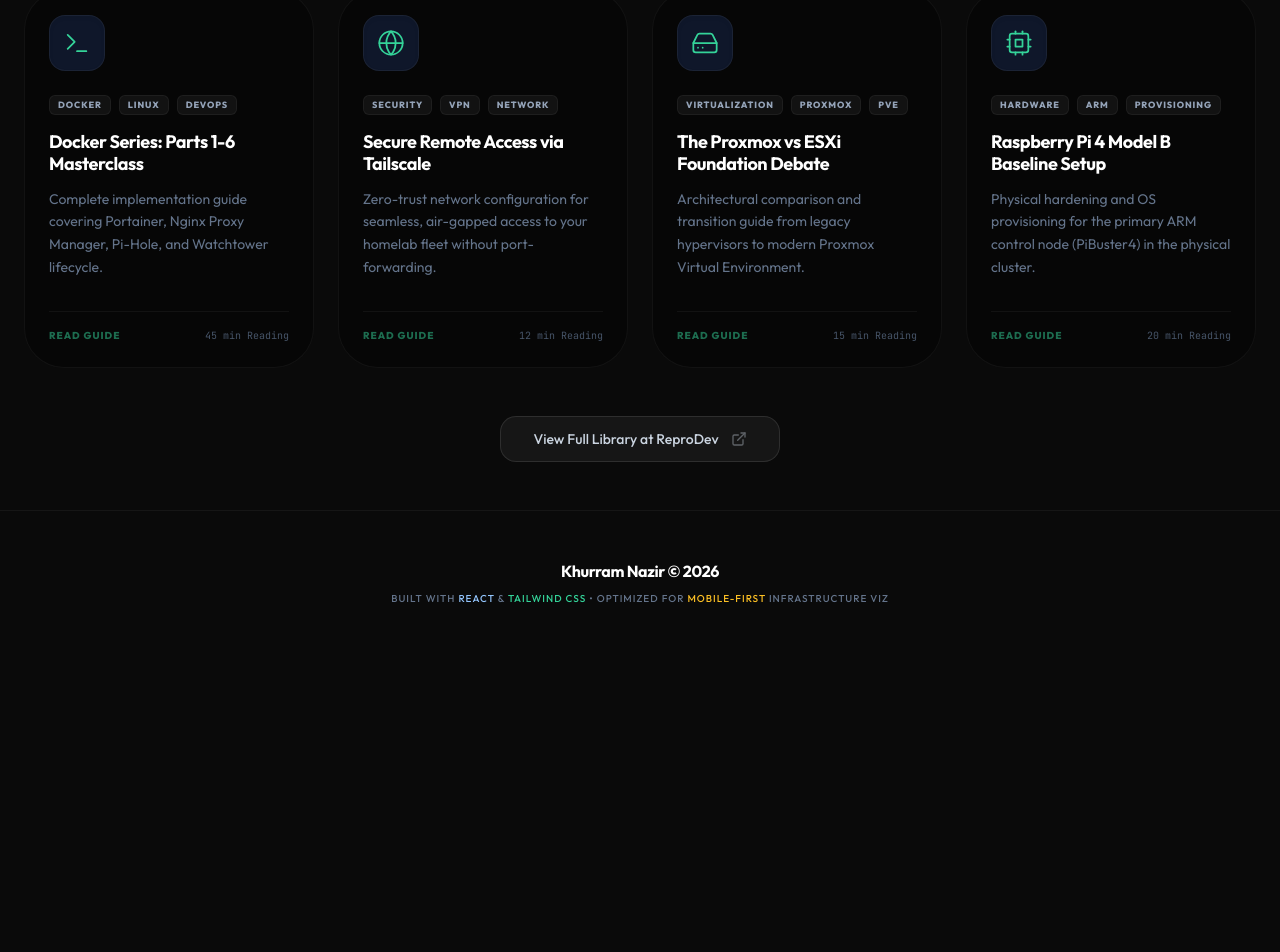
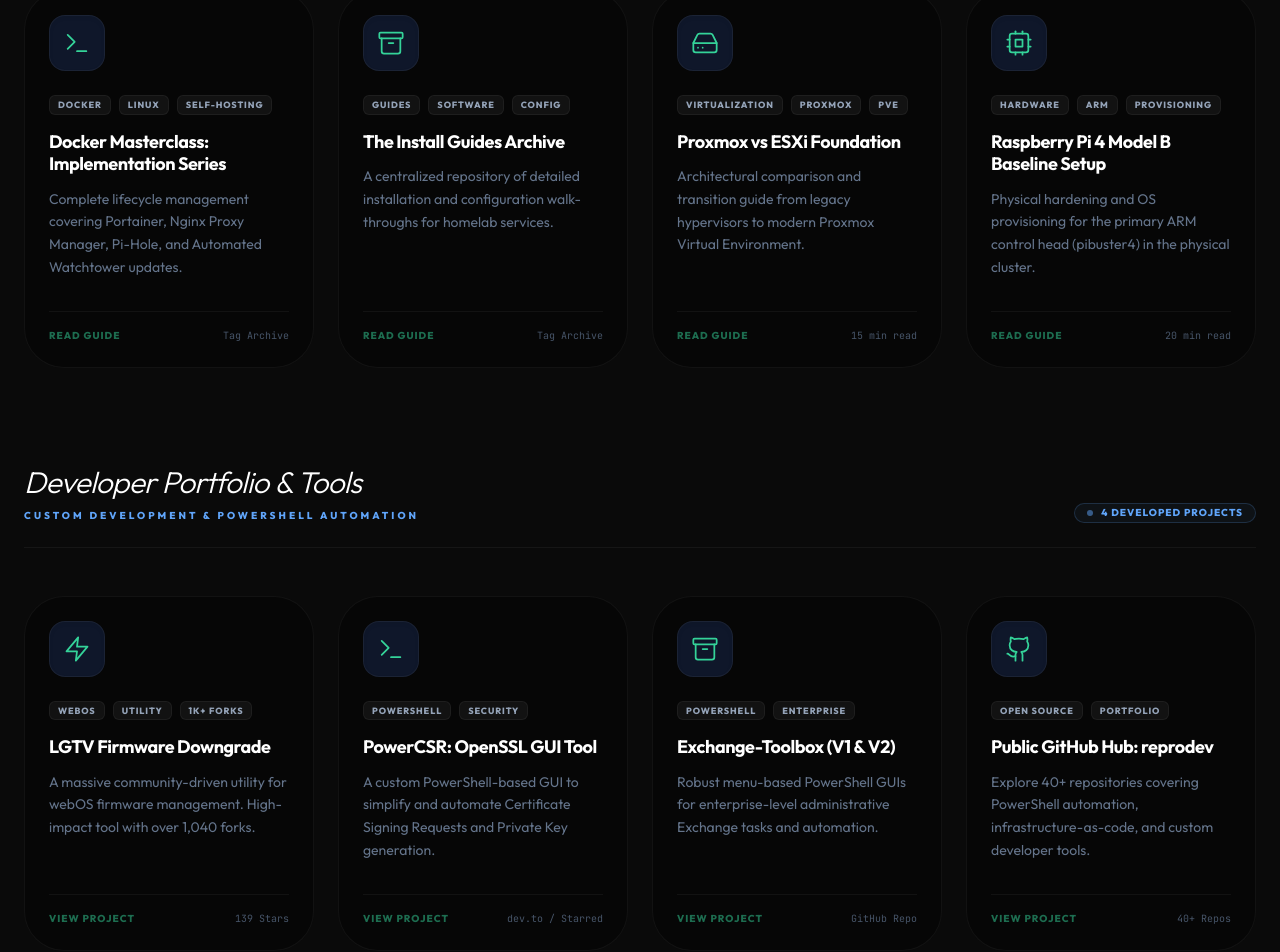
Before and after one commit to reprodev/homelab-portfolio, a React (Vite) app: page / in a window 1280 px wide. Shown: the part 6300-7252 px from the top of the page. Before the commit the page ends 6954 px from the top, so only its background shows below. Built offline with nearby package versions, Linux system fonts and the light colour scheme.

Commit message:
V1.5: Integrated Top-Performing GitHub Repos & Community Tools

```diff
--- a/src/components/HardwareLayer.jsx
+++ b/src/components/HardwareLayer.jsx
@@ -103,7 +103,7 @@ const HardwareLayer = () => {
             <div className="flex items-center gap-3">
               <span>pibuster4 (Bare-metal)</span>
               <a
-                href="https://reprodev.com/setting-up-a-raspberry-pi-4-model-b/"
+                href="https://reprodev.com/set-up-raspberry-pi/"
                 target="_blank"
                 rel="noopener noreferrer"
                 className="p-1.5 bg-amber-500/10 border border-amber-500/20 rounded-lg text-amber-400 hover:bg-amber-500/20 transition-all group/doc"
--- a/src/components/KnowledgeLayer.jsx
+++ b/src/components/KnowledgeLayer.jsx
@@ -1,9 +1,8 @@
 import React from 'react';
 import Card from './Card';
-import Badge from './Badge';
-import { BookOpen, Terminal, HardDrive, Shield, ExternalLink, Cpu, Globe } from 'lucide-react';
+import { Terminal, HardDrive, ExternalLink, Cpu, Globe, Code, Zap, Archive, Github } from 'lucide-react';
 
-const TutorialCard = ({ title, desc, icon: Icon, link, tags, time }) => (
+const TutorialCard = ({ title, desc, icon: Icon, link, tags, time, type = "Guide" }) => (
   <a
     href={link}
     target="_blank"
@@ -35,51 +34,91 @@ const TutorialCard = ({ title, desc, icon: Icon, link, tags, time }) => (
       </div>
 
       <div className="mt-8 flex items-center justify-between pt-4 border-t border-white/5">
-        <span className="text-[10px] uppercase font-black tracking-widest text-emerald-400/50">Read Guide</span>
-        <span className="text-[10px] font-mono text-slate-600">{time} Reading</span>
+        <span className="text-[10px] uppercase font-black tracking-widest text-emerald-400/50">{type === "Project" ? "View Project" : "Read Guide"}</span>
+        <span className="text-[10px] font-mono text-slate-600">{time}</span>
       </div>
     </div>
   </a>
 );
 
 const KnowledgeLayer = () => {
-  const tutorials = [
+  const guides = [
     {
-      title: "Docker Series: Parts 1-6 Masterclass",
-      desc: "Complete implementation guide covering Portainer, Nginx Proxy Manager, Pi-Hole, and Watchtower lifecycle.",
+      title: "Docker Masterclass: Implementation Series",
+      desc: "Complete lifecycle management covering Portainer, Nginx Proxy Manager, Pi-Hole, and Automated Watchtower updates.",
       icon: Terminal,
-      link: "https://reprodev.com/tag/install-guides/",
-      tags: ["Docker", "Linux", "DevOps"],
-      time: "45 min"
+      link: "https://reprodev.com/tag/docker/",
+      tags: ["Docker", "Linux", "Self-hosting"],
+      time: "Tag Archive"
     },
     {
-      title: "Secure Remote Access via Tailscale",
-      desc: "Zero-trust network configuration for seamless, air-gapped access to your homelab fleet without port-forwarding.",
-      icon: Globe,
-      link: "https://reprodev.com/remotely-and-securely-access-your-homelab/",
-      tags: ["Security", "VPN", "Network"],
-      time: "12 min"
+      title: "The Install Guides Archive",
+      desc: "A centralized repository of detailed installation and configuration walk-throughs for homelab services.",
+      icon: Archive,
+      link: "https://reprodev.com/tag/install-guides/",
+      tags: ["Guides", "Software", "Config"],
+      time: "Tag Archive"
     },
     {
-      title: "The Proxmox vs ESXi Foundation Debate",
+      title: "Proxmox vs ESXi Foundation",
       desc: "Architectural comparison and transition guide from legacy hypervisors to modern Proxmox Virtual Environment.",
       icon: HardDrive,
       link: "https://reprodev.com/the-proxmox-vs-esxi-debate/",
       tags: ["Virtualization", "Proxmox", "PVE"],
-      time: "15 min"
+      time: "15 min read"
     },
     {
       title: "Raspberry Pi 4 Model B Baseline Setup",
-      desc: "Physical hardening and OS provisioning for the primary ARM control node (PiBuster4) in the physical cluster.",
+      desc: "Physical hardening and OS provisioning for the primary ARM control head (pibuster4) in the physical cluster.",
       icon: Cpu,
-      link: "https://reprodev.com/setting-up-a-raspberry-pi-4-model-b/",
+      link: "https://reprodev.com/set-up-raspberry-pi/",
       tags: ["Hardware", "ARM", "Provisioning"],
-      time: "20 min"
+      time: "20 min read"
+    }
+  ];
+
+  const projects = [
+    {
+      title: "LGTV Firmware Downgrade",
+      desc: "A massive community-driven utility for webOS firmware management. High-impact tool with over 1,040 forks.",
+      icon: Zap,
+      link: "https://github.com/reprodev/LGTV-Firmware-Downgrade",
+      tags: ["webOS", "Utility", "1k+ Forks"],
+      time: "139 Stars",
+      type: "Project"
+    },
+    {
+      title: "PowerCSR: OpenSSL GUI Tool",
+      desc: "A custom PowerShell-based GUI to simplify and automate Certificate Signing Requests and Private Key generation.",
+      icon: Terminal,
+      link: "https://dev.to/reprodev/simplify-your-openssl-csr-requests-with-powercsr-gui-tool-148h",
+      tags: ["PowerShell", "Security"],
+      time: "dev.to / Starred",
+      type: "Project"
+    },
+    {
+      title: "Exchange-Toolbox (V1 & V2)",
+      desc: "Robust menu-based PowerShell GUIs for enterprise-level administrative Exchange tasks and automation.",
+      icon: Archive,
+      link: "https://github.com/reprodev/Exchange-Toolbox",
+      tags: ["PowerShell", "Enterprise"],
+      time: "GitHub Repo",
+      type: "Project"
+    },
+    {
+      title: "Public GitHub Hub: reprodev",
+      desc: "Explore 40+ repositories covering PowerShell automation, infrastructure-as-code, and custom developer tools.",
+      icon: Github,
+      link: "https://github.com/reprodev",
+      tags: ["Open Source", "Portfolio"],
+      time: "40+ Repos",
+      type: "Project"
     }
   ];
 
   return (
     <section id="knowledge-base" className="mb-24 scroll-mt-24">
+      {/* Guides Row */}
       <div className="flex flex-col md:flex-row md:justify-between md:items-end mb-12 gap-4 border-b border-white/5 pb-6">
         <div className="flex flex-col">
           <h3 className="text-3xl font-extralight tracking-tight text-white m-0 italic">Layer 5: Knowledge Base & Library</h3>
@@ -87,25 +126,43 @@ const KnowledgeLayer = () => {
         </div>
         <div className="flex items-center gap-2 px-3 py-1 bg-emerald-500/5 border border-emerald-500/20 rounded-full">
           <div className="w-1.5 h-1.5 rounded-full bg-emerald-400 animate-pulse" />
-          <span className="text-[10px] font-black text-emerald-400 uppercase tracking-widest leading-none">4 Active Guides</span>
+          <span className="text-[10px] font-black text-emerald-400 uppercase tracking-widest leading-none text-nowrap">Technical Guides</span>
+        </div>
+      </div>
+
+      <div className="grid grid-cols-1 md:grid-cols-2 lg:grid-cols-4 gap-6 mb-24">
+        {guides.map((guide, idx) => (
+          <TutorialCard key={idx} {...guide} />
+        ))}
+      </div>
+
+      {/* Projects Row */}
+      <div className="flex flex-col md:flex-row md:justify-between md:items-end mb-12 gap-4 border-b border-white/5 pb-6">
+        <div className="flex flex-col">
+          <h3 className="text-3xl font-extralight tracking-tight text-white m-0 italic">Developer Portfolio & Tools</h3>
+          <span className="text-[10px] uppercase font-black tracking-[0.3em] text-azure mt-2">Custom Development & PowerShell Automation</span>
+        </div>
+        <div className="flex items-center gap-2 px-3 py-1 bg-azure/5 border border-azure/20 rounded-full">
+          <div className="w-1.5 h-1.5 rounded-full bg-azure animate-pulse" />
+          <span className="text-[10px] font-black text-azure uppercase tracking-widest leading-none text-nowrap">4 Developed Projects</span>
         </div>
       </div>
 
       <div className="grid grid-cols-1 md:grid-cols-2 lg:grid-cols-4 gap-6">
-        {tutorials.map((tutorial, idx) => (
-          <TutorialCard key={idx} {...tutorial} />
+        {projects.map((project, idx) => (
+          <TutorialCard key={idx} {...project} />
         ))}
       </div>
 
-      <div className="mt-12 flex items-center justify-center">
+      <div className="mt-16 flex items-center justify-center">
         <a
           href="https://reprodev.com"
           target="_blank"
           rel="noopener noreferrer"
-          className="px-8 py-3 bg-white/5 border border-white/10 rounded-2xl hover:bg-emerald-500/10 hover:border-emerald-500/30 transition-all duration-500 text-sm font-medium text-slate-300 hover:text-emerald-400 flex items-center gap-3 group"
+          className="px-10 py-4 bg-white/5 border border-white/10 rounded-[2rem] hover:bg-emerald-500/10 hover:border-emerald-500/30 transition-all duration-500 text-sm font-bold text-slate-300 hover:text-emerald-400 flex items-center gap-4 group shadow-2xl"
         >
-          View Full Library at ReproDev
-          <ExternalLink size={16} className="opacity-40 group-hover:opacity-100 group-hover:translate-x-1 group-hover:-translate-y-1 transition-all" />
+          Explore All Knowledge Bases at reprodev.com
+          <ExternalLink size={18} className="opacity-40 group-hover:opacity-100 group-hover:translate-x-1 group-hover:-translate-y-1 transition-all" />
         </a>
       </div>
     </section>
--- a/src/components/LogicalLayer.jsx
+++ b/src/components/LogicalLayer.jsx
@@ -32,7 +32,7 @@ Applying k3s manifest updates...
         disk: "500GB USB 3.0 SSD",
         net: "Eth0 (Physical)",
         services: ["Cloudflared HA", "Ansible GitOps", "Uptime Kuma", "Dozzle Main"],
-        guideUrl: "https://reprodev.com/setting-up-a-raspberry-pi-4-model-b/"
+        guideUrl: "https://reprodev.com/set-up-raspberry-pi/"
       }
     },
     {
```
